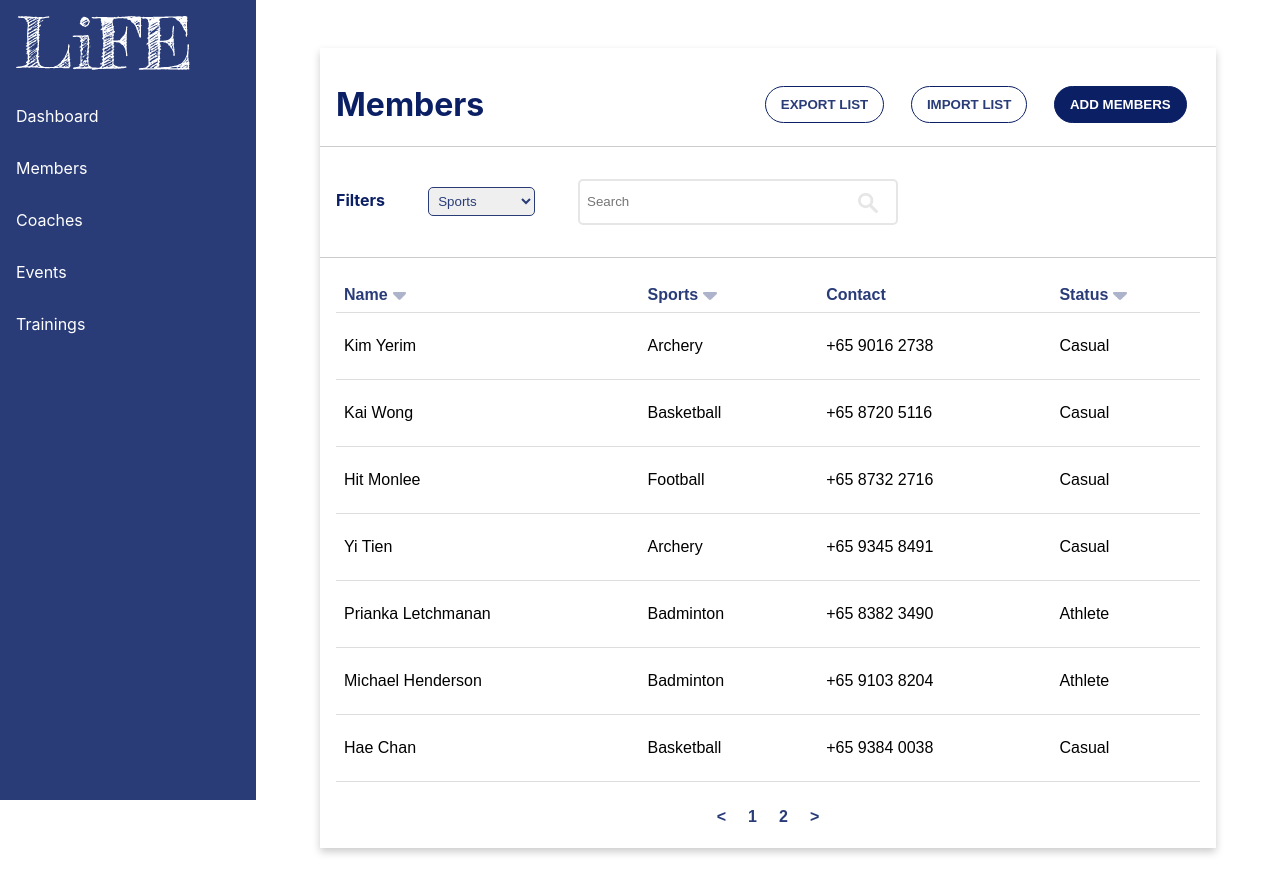
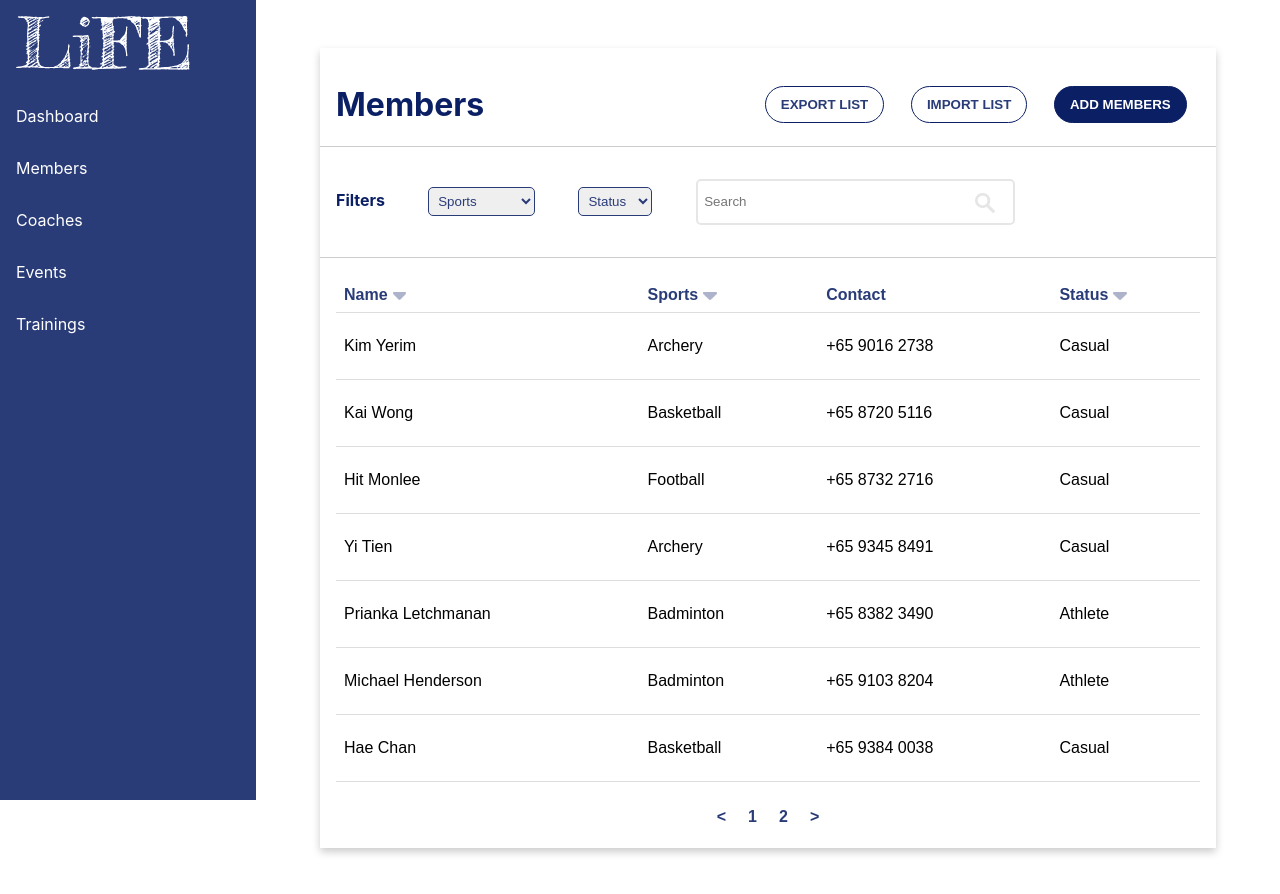
Before and after one commit to idlefrenchfry/LIFE-React, a React (Create React App) app: page /Members in a window 1280 px wide. Built offline with nearby package versions, Linux system fonts and the light colour scheme.

Commit message:
Added status filter

```diff
--- a/src/pages/Members.js
+++ b/src/pages/Members.js
@@ -84,6 +84,9 @@ function Members() {
     // Keep track of current sports filter
     const [sportsFilter, setSportsFilter] = useState("");
 
+    // Keep track of current status filter
+    const [statusFilter, setStatusFilter] = useState("");
+
     // Keep track of current search input
     const [searchInput, setSearchInput] = useState("");
     /*========================================================*/
@@ -123,13 +126,19 @@ function Members() {
 
             if (sportsFilter)
                 data = data.filter(member => member.sports.toUpperCase() === sportsFilter.toUpperCase());
+
+            if (statusFilter)
+                data = data.filter(member => member.status.toUpperCase() === statusFilter.toUpperCase());
         }
 
         setMembers(data);
-    }, [originalMembers, sportsFilter, searchInput]);
+    }, [originalMembers, sportsFilter, statusFilter, searchInput]);
 
     // Handle change for sports filter
     const handleSportsFilter = (e) => setSportsFilter(e.target.value);
+
+    // Handle change for status filter
+    const handleStatusFilter = (e) => setStatusFilter(e.target.value);
 
     // Handle change for search input
     const handleSearchInput = (e) => setSearchInput(e.target.value);
@@ -150,6 +159,11 @@ function Members() {
                     <option value="football">Football</option>
                     <option value="table tennis">Table Tennis</option>
                 </select>
+                <select onChange={handleStatusFilter}>
+                    <option value="">Status</option>
+                    <option value="athlete">Athlete</option>
+                    <option value="casual">Casual</option>
+                </select>
 
                 <span><input onChange={handleSearchInput} placeholder="Search" type="text" /></span>
             </div>
```
